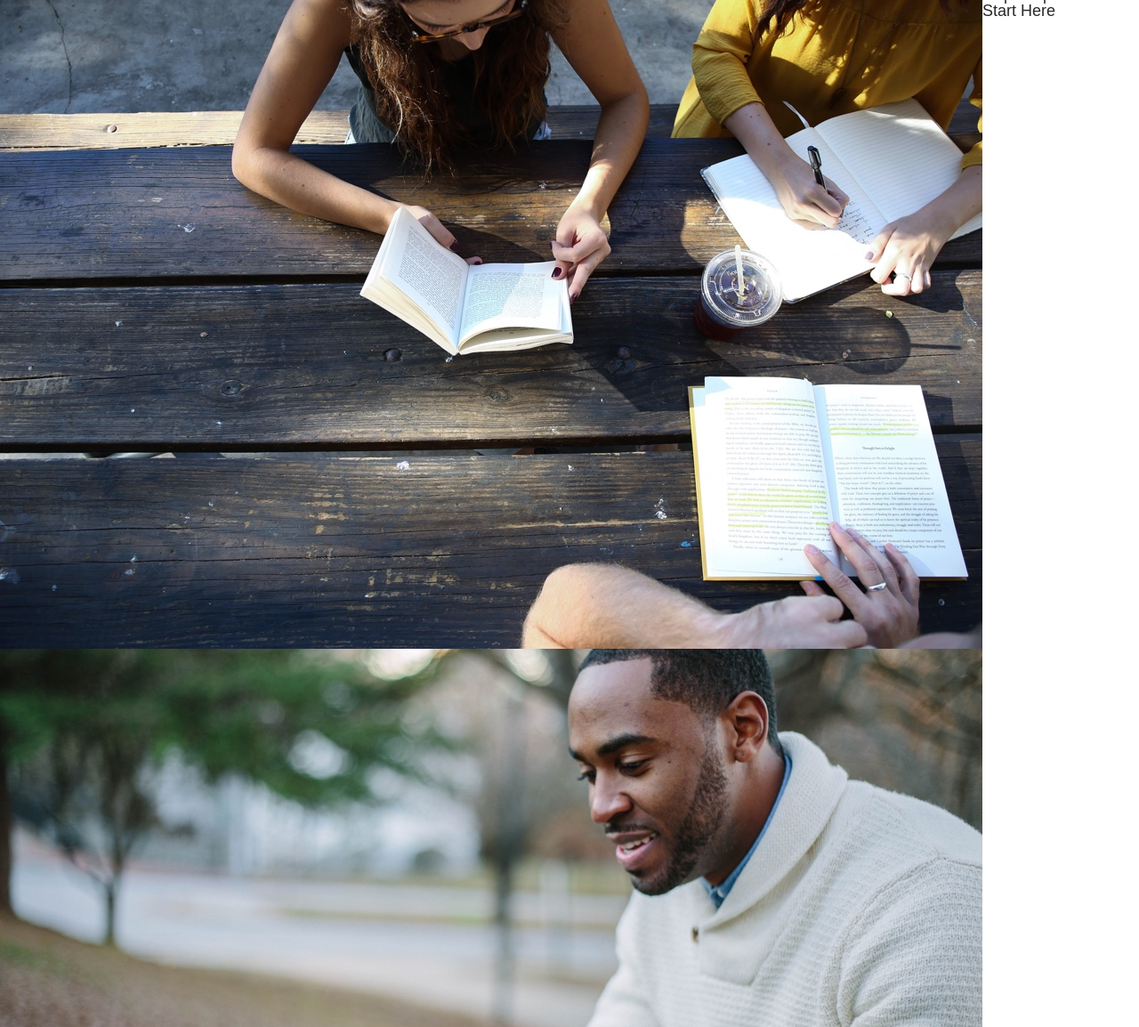
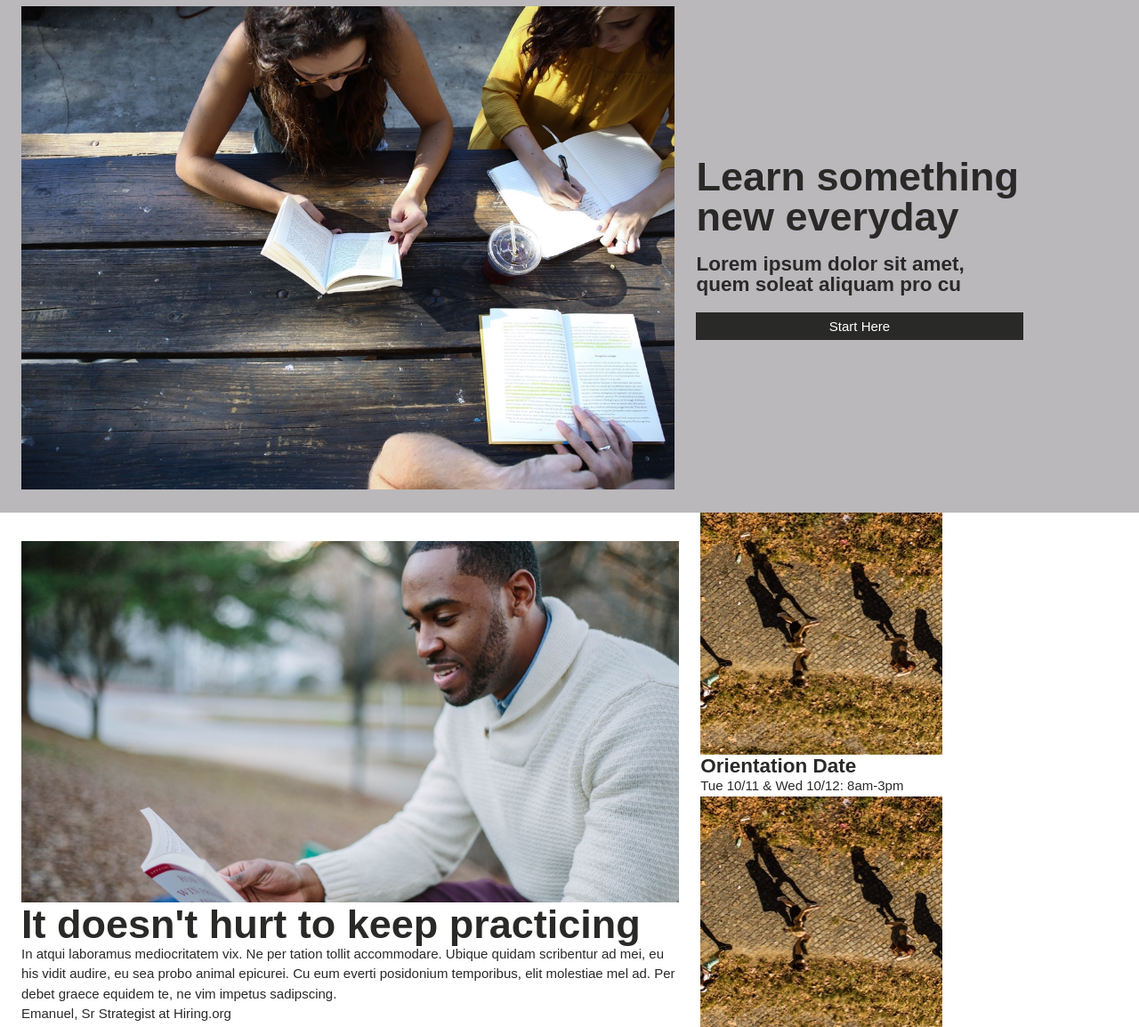
Before and after one commit to llkaplan/Colmar-Academy, a plain HTML site: page index.html in a window 1280 px wide. Shown: the part 87-1241 px from the top of the page at 89% size. Drawn offline with Linux system fonts and the light colour scheme.

Commit message:
Apparently some stuff got ruined since last time and now it is fixed

```diff
--- a/Resources/css/style.css
+++ b/Resources/css/style.css
@@ -1,7 +1,7 @@
 /* General Document */
 
 html {
-  font-size: 18px;
+  font-size: 15px;
   font-family: sans-serif;
   color: #292928;
 }
@@ -9,13 +9,54 @@ html {
 p {
   line-height: 1.5rem;
 }
+
+h1 {
+  font-size: 3rem;
+  font-weight: 700;
+}
+h3 {
+  font-size: 1.5rem;
+  font-weight: 700;
+}
 /* Header */
 
 .header {
   display: flex;
+  align-items: center;
+  padding: 94px 32px 24px 24px;
+  background-color: #BAB8BA;
 }
 
 
+.header .headerImage {
+  width: 60%;
+  height: auto;
+}
+
+.header .headerImage img {
+  width: 100%;
+}
+
+.header .headerText {
+  padding-left: 24px;
+  width: 30%;
+}
+
+.header h1 {
+  padding-bottom: 20px;
+}
+.header h3 {
+  padding-bottom: 20px;
+}
+.header .button {
+  display: block;
+  width: 100%;
+  background-color: #292928;
+  color: white;
+  text-align: center;
+  padding-top: 8px;
+  padding-bottom: 8px;
+}
 
 /* Navigation */
 
@@ -57,6 +98,24 @@ nav .rightNav ul li {
   display: inline-block;
   padding-left: 16px;
 }
+/* Body Div 2 */
+
+.content {
+  display: flex;
+}
+
+.content .ImageText {
+  width: 60%;
+  padding:32px 24px;
+}
+
+.content .ImageText img {
+  width: 100%;
+}
+
+.content .contentMenuOptions {
+  width: 40%;
+}
 
 
 /*Body Div 3 */
--- a/index.html
+++ b/index.html
@@ -25,7 +25,9 @@
     </nav>
 <!--First div/Header-->
     <header class="header">
-      <img src="Resources/images/banner.jpg"/>
+      <div class="headerImage">
+        <img src="Resources/images/banner.jpg"/>
+      </div>
       <div class="headerText">
         <h1>Learn something new everyday</h1>
         <h3>Lorem ipsum dolor sit amet, quem soleat aliquam pro cu</h3>
@@ -35,7 +37,7 @@
       </div>
     </header>
 <!--Second div-->
-    <div class="content" id="remainingDiv">
+    <div class="content">
       <div class="ImageText">
         <img src="Resources/images/information-main.jpg"/>
           <h1>It doesn't hurt to keep practicing</h1>
```
